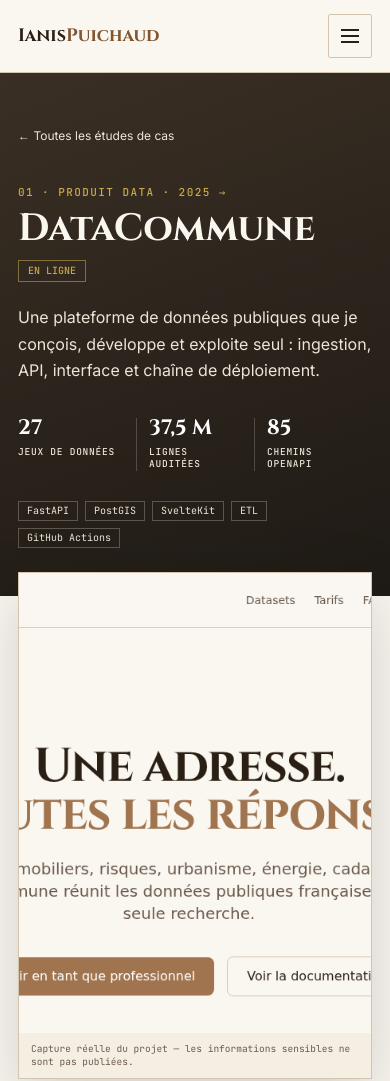
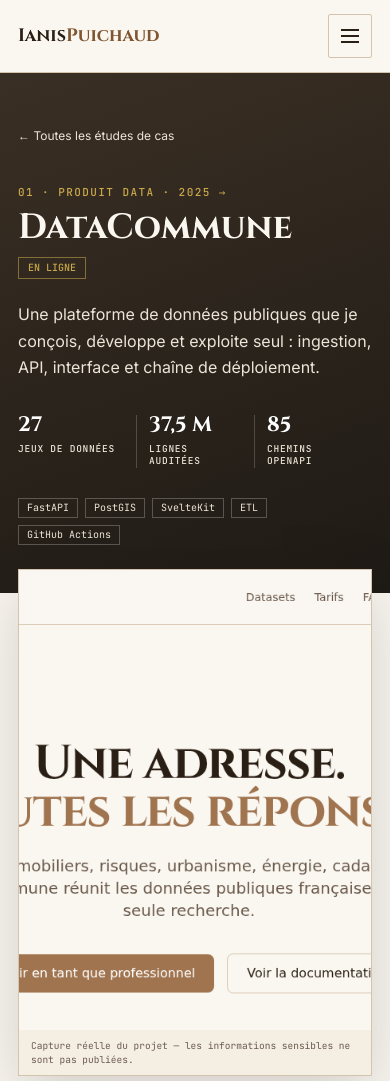
Before and after one commit to AnythingLegalConsidered/puichaud.com, an Astro site: page /projets/datacommune in a window 390 px wide. Shown: the top 1081 px of the page. Built offline with nearby package versions, Linux system fonts and the light colour scheme; Astro itself is replaced by a stand-in of ours; a web font is replaced by a local one.

Commit message:
fix(ui): clean word-break on case-study titles and stacked hero CTAs on narrow screens
- case-study h1: replace overflow-wrap:anywhere (mid-word break without
  hyphen, e.g. 'Automatisatio/n AD') with a smaller clamp that keeps
  'Automatisation' on one line down to 320px, plus hyphens:auto fallback
- hero CTAs: single column under 400px so button labels stop wrapping
- proof-grid: make the 6px inline padding actually apply (base
  'div + div' rule had higher specificity and overrode it)

```diff
--- a/src/components/Projects.astro
+++ b/src/components/Projects.astro
@@ -252,6 +252,7 @@ const [dataCommune, hexalith, homelab, automation] = projects;
     .project-brief,
     .project-note { padding-inline: 18px; }
     .proof-grid div { padding-inline: 6px; }
+    .proof-grid div + div { padding-left: 6px; }
     .proof-grid div:first-child { padding-left: 0; }
     .proof-grid dt { font-size: 18px; }
     .proof-grid dd { font-size: 10.5px; line-height: 1.35; }
--- a/src/pages/projets/[slug].astro
+++ b/src/pages/projets/[slug].astro
@@ -222,8 +222,10 @@ const projectSchema = {
   @media (max-width: 440px) {
     .case-hero { padding: 42px 0 48px; }
     .case-title-row h1 {
-      font-size: clamp(30px, 10vw, 38px);
-      overflow-wrap: anywhere;
+      /* 9vw garde « Automatisation » sur une ligne jusqu'à 320px ; hyphens en dernier recours */
+      font-size: clamp(26px, 9vw, 38px);
+      overflow-wrap: break-word;
+      hyphens: auto;
     }
     .case-lede { font-size: 16px; }
     .case-facts dd { font-size: 9.5px; line-height: 1.35; }
--- a/src/styles/global.css
+++ b/src/styles/global.css
@@ -389,6 +389,8 @@
     .wrap { padding-inline: 18px; }
     #hero { padding-top: 38px; }
     #hero .sub { font-size: 15px; }
+    /* colonnes trop étroites : le libellé des boutons wrappait */
+    #hero .ctas { grid-template-columns: 1fr; max-width: 260px; }
     .sec-head { gap: 10px; }
     .sec-head h2 { font-size: 17px; letter-spacing: .11em; }
     .sec-head .rule { min-width: 20px; }
```
